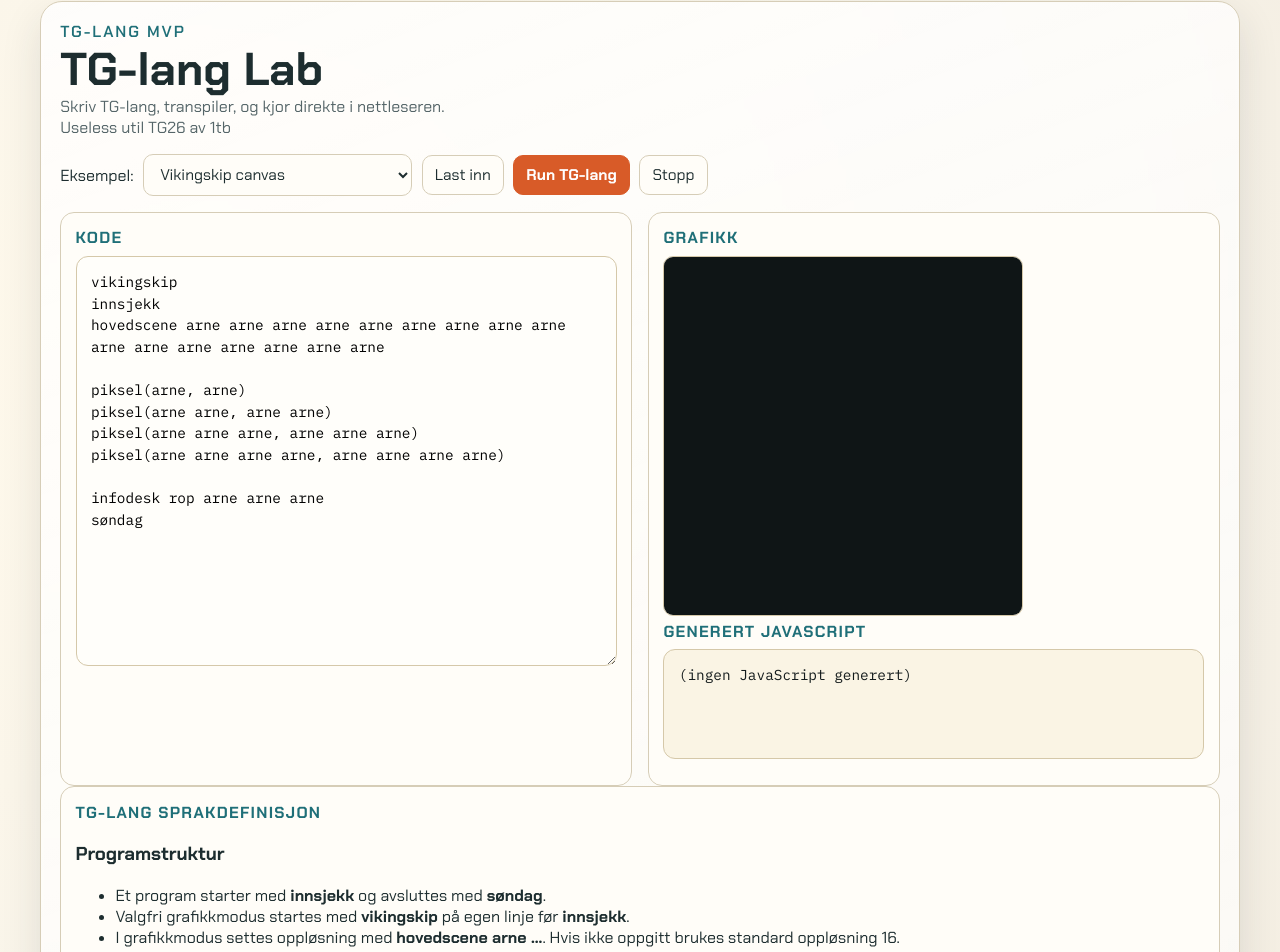
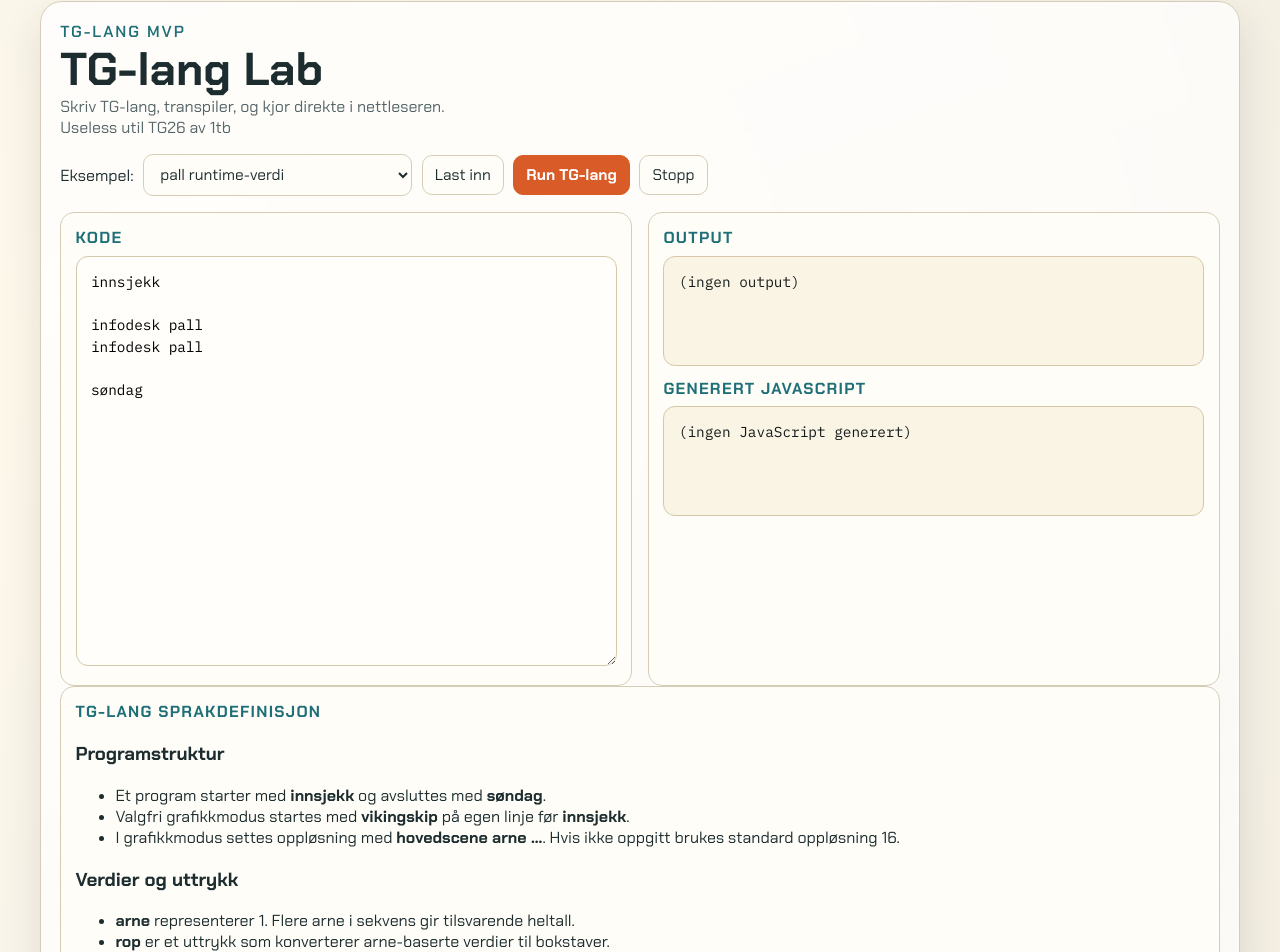
Before and after one commit to kristebo/TG-lang, a Next.js app: page / in a window 1280 px wide. Shown: the part 18-970 px from the top of the page. Built offline with nearby package versions, Linux system fonts and the light colour scheme.

Commit message:
added pall expression

```diff
--- a/app/page.tsx
+++ b/app/page.tsx
@@ -171,6 +171,7 @@ export default function Home() {
           <ul>
             <li><strong>arne</strong> representerer 1. Flere arne i sekvens gir tilsvarende heltall.</li>
             <li><strong>rop</strong> er et uttrykk som konverterer arne-baserte verdier til bokstaver.</li>
+            <li><strong>pall</strong> gir en runtime-generert tallverdi der <strong>| 1</strong> brukes pa heltallsdelen, men desimaldelen beholdes.</li>
             <li><strong>rop</strong> støtter uttrykk og konkatenering med <strong>crew</strong>.</li>
             <li>Talltegn er ikke tillatt i kildekoden. Numeriske verdier må uttrykkes med arne-sekvenser.</li>
           </ul>
--- a/src/ast.ts
+++ b/src/ast.ts
@@ -14,6 +14,7 @@ export type Expression =
   | Identifier
   | BinaryExpression
   | RopExpression
+  | PallExpression
   | CallExpression
 
 export interface Program {
@@ -102,6 +103,10 @@ export interface RopExpression {
   expression: Expression
 }
 
+export interface PallExpression {
+  type: 'PallExpression'
+}
+
 export interface CallExpression {
   type: 'CallExpression'
   callee: Expression
--- a/src/parser.ts
+++ b/src/parser.ts
@@ -8,6 +8,7 @@ import type {
   FunctionDeclaration,
   InfodeskStatement,
   NumberLiteral,
+  PallExpression,
   PixelStatement,
   Program,
   ReturnStatement,
@@ -48,6 +49,7 @@ const RESERVED = new Set([
   'tech',
   'sovetelt',
   'attentiongrab',
+  'pall',
 ])
 
 class Parser {
@@ -345,6 +347,10 @@ class Parser {
       return this.parseRopExpression()
     }
 
+    if (this.isWord('pall')) {
+      return this.parsePallExpression()
+    }
+
     if (this.isWord('arne')) {
       return this.parseArneSequence()
     }
@@ -424,6 +430,13 @@ class Parser {
     return {
       type: 'RopExpression',
       expression: this.parseAdditive(),
+    }
+  }
+
+  private parsePallExpression(): PallExpression {
+    this.expectWord('pall')
+    return {
+      type: 'PallExpression',
     }
   }
 
--- a/src/runtime.ts
+++ b/src/runtime.ts
@@ -116,6 +116,7 @@ export async function runTG(source: string, options?: RunOptions): Promise<RunRe
     const tgRuntime = {
       ensureActive: () => ensureRunActive(run),
       sleep: (milliseconds: number) => sleepWithAbort(milliseconds, run),
+      pall: () => (globalThis.performance?.now?.() ?? Date.now()) % 1,
       initCanvas: async (resolution: number) => {
         ensureRunActive(run)
         const safeResolution = Math.max(1, Math.floor(Number.isFinite(resolution) ? resolution : 1))
--- a/src/samples.ts
+++ b/src/samples.ts
@@ -5,6 +5,16 @@ interface Example {
 }
 
 export const EXAMPLES: Example[] = [
+  {
+    id: 'pall-runtime',
+    title: 'pall runtime-verdi',
+    code: `innsjekk
+
+infodesk pall
+infodesk pall
+
+søndag`,
+  },
   {
     id: 'vikingskip-canvas',
     title: 'Vikingskip canvas',
--- a/src/transpiler.ts
+++ b/src/transpiler.ts
@@ -110,6 +110,8 @@ function transpileExpression(expression: Expression): string {
       return `(${transpileExpression(expression.left)} ${expression.operator} ${transpileExpression(expression.right)})`
     case 'RopExpression':
       return transpileRop(expression.expression)
+    case 'PallExpression':
+      return `__tg.pall()`
     case 'CallExpression':
       return `(await ${transpileExpression(expression.callee)}(${expression.args
         .map((arg) => transpileExpression(arg))
```
Also changed, not shown: 2 other files (tests, documents, lock files or other folders).
